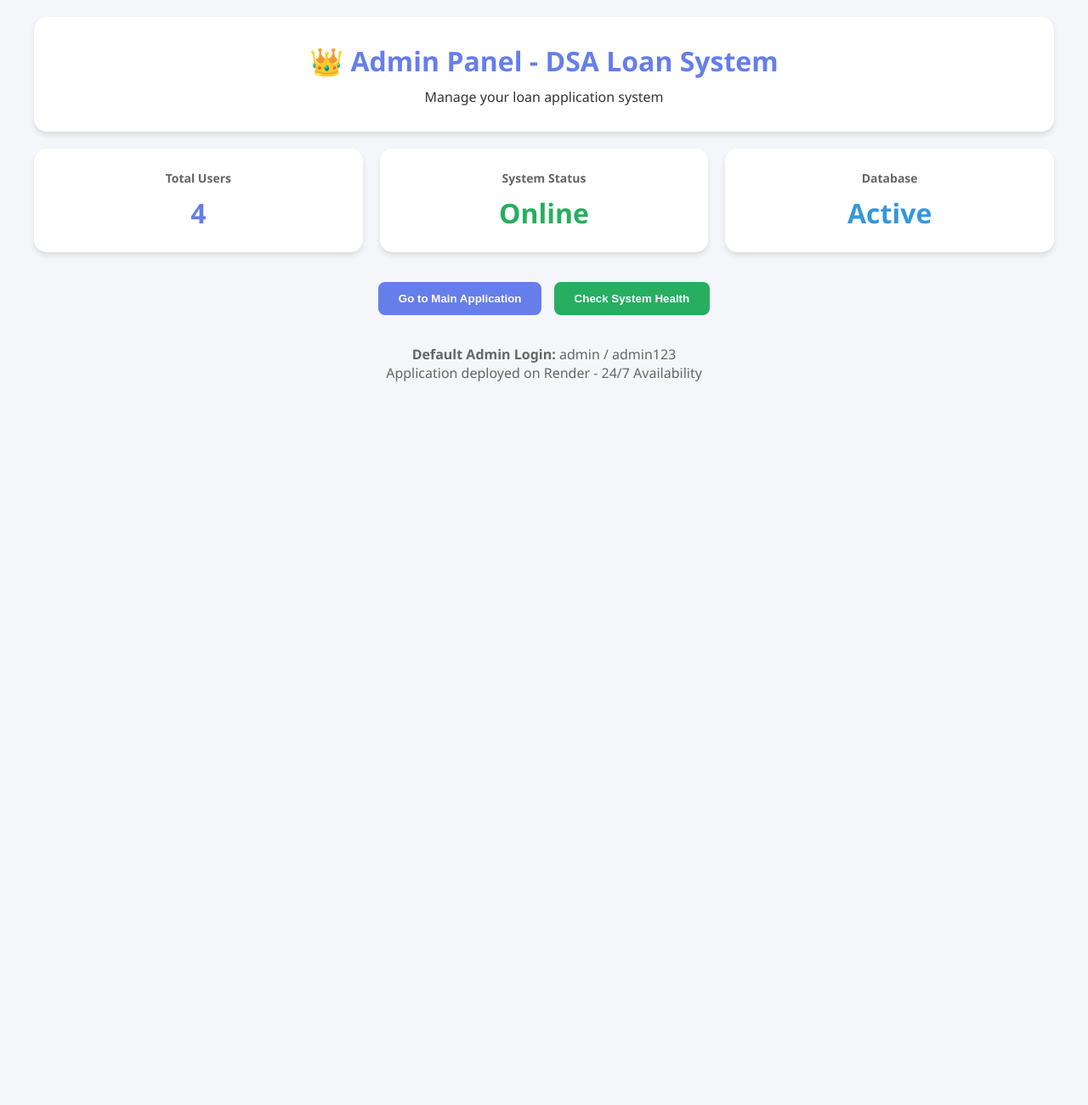
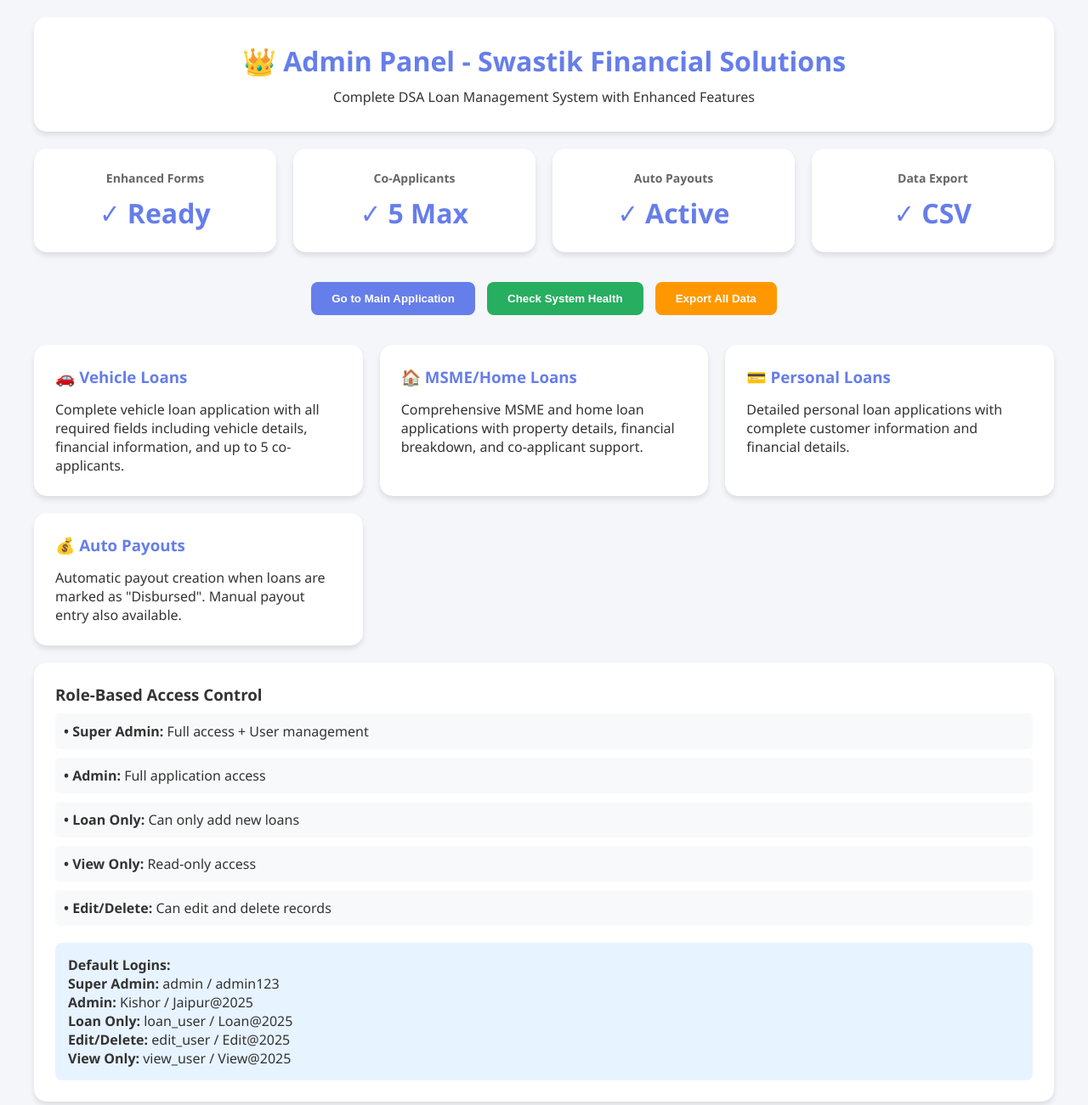
Before and after one commit to rathorekishor88-dot/Swastik-Financial-Solutions-DSA-Loan-app, a website: page public/admin.html in a window 1280 px wide. Shown: the whole page at 85% size. Before the commit the page ends 800 px from the top, so only its background shows below. Drawn offline with Linux system fonts and the light colour scheme.

Commit message:
Update admin.html

```diff
--- a/public/admin.html
+++ b/public/admin.html
@@ -3,7 +3,7 @@
 <head>
     <meta charset="UTF-8">
     <meta name="viewport" content="width=device-width, initial-scale=1.0">
-    <title>Admin Panel - DSA Loan System</title>
+    <title>Admin Panel - Swastik Financial Solutions</title>
     <style>
         * { margin: 0; padding: 0; box-sizing: border-box; }
         body {
@@ -61,38 +61,114 @@
             font-weight: 600;
             margin: 5px;
         }
+        .admin-features {
+            display: grid;
+            grid-template-columns: repeat(auto-fit, minmax(300px, 1fr));
+            gap: 20px;
+            margin-top: 30px;
+        }
+        .feature-card {
+            background: white;
+            padding: 25px;
+            border-radius: 15px;
+            box-shadow: 0 4px 6px rgba(0,0,0,0.1);
+        }
+        .feature-card h3 {
+            color: #667eea;
+            margin-bottom: 15px;
+        }
+        .role-info {
+            background: white;
+            padding: 25px;
+            border-radius: 15px;
+            box-shadow: 0 4px 6px rgba(0,0,0,0.1);
+            margin-top: 20px;
+        }
+        .role-item {
+            margin: 10px 0;
+            padding: 10px;
+            background: #f8f9fa;
+            border-radius: 5px;
+        }
     </style>
 </head>
 <body>
     <div class="container">
         <div class="header">
-            <h1>👑 Admin Panel - DSA Loan System</h1>
-            <p>Manage your loan application system</p>
+            <h1>👑 Admin Panel - Swastik Financial Solutions</h1>
+            <p>Complete DSA Loan Management System with Enhanced Features</p>
         </div>
 
         <div class="stats">
             <div class="stat-card">
-                <h3>Total Users</h3>
-                <div class="stat-value" id="totalUsers">4</div>
+                <h3>Enhanced Forms</h3>
+                <div class="stat-value">✓ Ready</div>
             </div>
             <div class="stat-card">
-                <h3>System Status</h3>
-                <div class="stat-value" style="color: #27ae60;">Online</div>
+                <h3>Co-Applicants</h3>
+                <div class="stat-value">✓ 5 Max</div>
             </div>
             <div class="stat-card">
-                <h3>Database</h3>
-                <div class="stat-value" style="color: #3498db;">Active</div>
+                <h3>Auto Payouts</h3>
+                <div class="stat-value">✓ Active</div>
+            </div>
+            <div class="stat-card">
+                <h3>Data Export</h3>
+                <div class="stat-value">✓ CSV</div>
             </div>
         </div>
 
         <div style="text-align: center;">
             <button class="btn" onclick="goToApp()">Go to Main Application</button>
             <button class="btn" style="background: #27ae60;" onclick="checkHealth()">Check System Health</button>
+            <button class="btn" style="background: #ff9800;" onclick="exportAllData()">Export All Data</button>
         </div>
 
-        <div style="margin-top: 30px; text-align: center; color: #666;">
-            <p><strong>Default Admin Login:</strong> admin / admin123</p>
-            <p>Application deployed on Render - 24/7 Availability</p>
+        <div class="admin-features">
+            <div class="feature-card">
+                <h3>🚗 Vehicle Loans</h3>
+                <p>Complete vehicle loan application with all required fields including vehicle details, financial information, and up to 5 co-applicants.</p>
+            </div>
+            <div class="feature-card">
+                <h3>🏠 MSME/Home Loans</h3>
+                <p>Comprehensive MSME and home loan applications with property details, financial breakdown, and co-applicant support.</p>
+            </div>
+            <div class="feature-card">
+                <h3>💳 Personal Loans</h3>
+                <p>Detailed personal loan applications with complete customer information and financial details.</p>
+            </div>
+            <div class="feature-card">
+                <h3>💰 Auto Payouts</h3>
+                <p>Automatic payout creation when loans are marked as "Disbursed". Manual payout entry also available.</p>
+            </div>
+        </div>
+
+        <div class="role-info">
+            <h3>Role-Based Access Control</h3>
+            <div class="role-item">
+                <strong>• Super Admin:</strong> Full access + User management
+            </div>
+            <div class="role-item">
+                <strong>• Admin:</strong> Full application access
+            </div>
+            <div class="role-item">
+                <strong>• Loan Only:</strong> Can only add new loans
+            </div>
+            <div class="role-item">
+                <strong>• View Only:</strong> Read-only access
+            </div>
+            <div class="role-item">
+                <strong>• Edit/Delete:</strong> Can edit and delete records
+            </div>
+
+            <div style="margin-top: 20px; padding: 15px; background: #e7f3ff; border-radius: 8px;">
+                <h4>Default Logins:</h4>
+                <p><strong>Super Admin:</strong> admin / admin123</p>
+                <p><strong>Admin:</strong> Kishor / Jaipur@2025</p>
+                <p><strong>Loan Only:</strong> loan_user / Loan@2025</p>
+                <p><strong>Edit/Delete:</strong> edit_user / Edit@2025</p>
+                <p><strong>View Only:</strong> view_user / View@2025</p>
+            </div>
         </div>
     </div>
 
@@ -110,6 +186,13 @@
                 alert('Health check failed. System may be starting up.');
             }
         }
+
+        function exportAllData() {
+            const types = ['vehicle', 'msme', 'pl', 'payout'];
+            types.forEach(type => {
+                window.open(`/api/export/${type}`, '_blank');
+            });
+        }
     </script>
 </body>
 </html>
```
